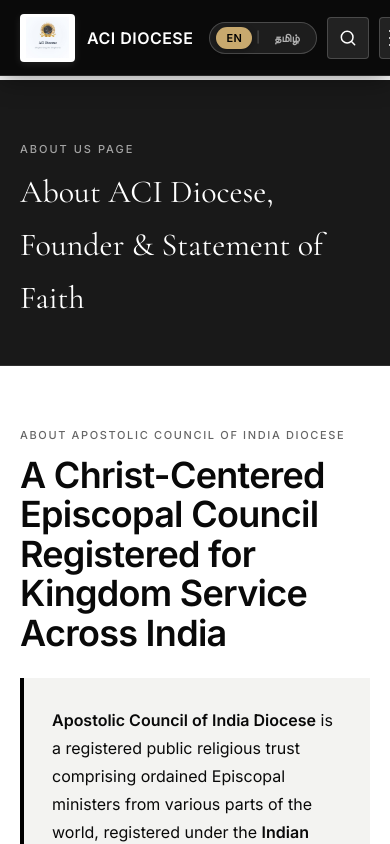
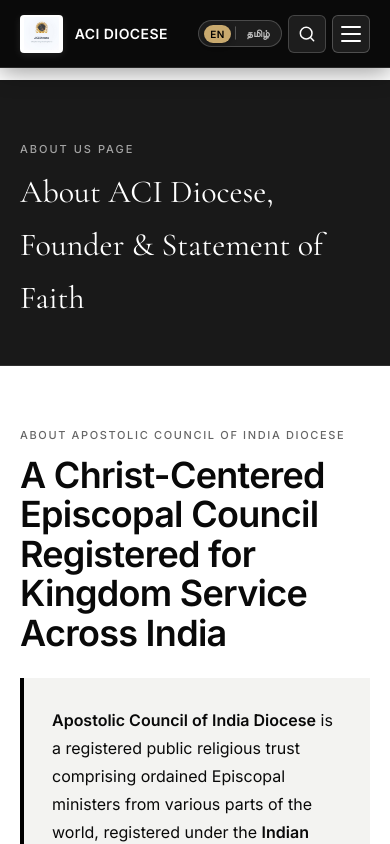
Before and after one commit to SriramGandhiS/aci-church-website, a React (Vite) app: page /about in a window 390 px wide. Shown: the top 844 px of the page. Built offline with nearby package versions, Linux system fonts and the light colour scheme.

Commit message:
Fix mobile hamburger navigation button visibility and responsive touch sizing

```diff
--- a/src/components/Header/Header.css
+++ b/src/components/Header/Header.css
@@ -73,16 +73,19 @@
   letter-spacing: 0.04em;
 }
 
-/* ---- NAV LIST ---- */
+/* ---- DESKTOP NAV ---- */
 .header-nav {
   display: flex;
   align-items: center;
+  flex: 1;
+  justify-content: center;
 }
 
 .nav-list {
   display: flex;
   align-items: center;
-  gap: 6px;
+  gap: clamp(14px, 1.6vw, 28px);
+  list-style: none;
 }
 
 .nav-item {
@@ -92,32 +95,25 @@
 .nav-link {
   display: inline-flex;
   align-items: center;
-  gap: 6px;
-  padding: 9px 15px;
-  color: #ffffff; /* High visibility pure white */
-  background: transparent;
-  border: none;
-  border-radius: 4px;
+  gap: 5px;
+  color: rgba(255, 255, 255, 0.82);
+  text-decoration: none;
+  font-size: 13.5px;
+  font-weight: 500;
+  letter-spacing: 0.04em;
+  padding: 8px 4px;
+  transition: color var(--transition-fast);
   cursor: pointer;
-  font-family: var(--font-sans);
-  font-size: 15px;
-  font-weight: 600;
-  letter-spacing: 0.02em;
-  transition: all var(--transition-fast);
-  white-space: nowrap;
-  text-decoration: none;
 }
 
 .nav-link:hover,
 .nav-item.active .nav-link {
-  color: #ffffff;
-  background: rgba(255, 255, 255, 0.15);
+  color: #c8a96e;
 }
 
 .chevron {
   transition: transform var(--transition-fast);
-  flex-shrink: 0;
-  opacity: 0.85;
+  opacity: 0.7;
 }
 
 .nav-item.active .chevron {
@@ -125,54 +121,46 @@
   opacity: 1;
 }
 
-/* ---- DROPDOWN PANEL ---- */
+/* Dropdown */
 .dropdown-panel {
   position: absolute;
-  top: calc(100% + 10px);
-  left: 0;
-  min-width: 250px;
-  background: #ffffff;
-  border: 1px solid rgba(0, 0, 0, 0.1);
-  border-top: 3px solid #000000;
-  box-shadow: 0 16px 40px rgba(0, 0, 0, 0.3);
+  top: calc(100% + 12px);
+  left: 50%;
+  transform: translateX(-50%) translateY(8px);
+  background: #161616;
+  border: 1px solid rgba(255, 255, 255, 0.14);
+  box-shadow: 0 16px 40px rgba(0, 0, 0, 0.7);
+  min-width: 230px;
+  padding: 8px 0;
   opacity: 0;
-  transform: translateY(-8px);
+  visibility: hidden;
+  transition: all var(--transition-fast);
   pointer-events: none;
-  transition: opacity 0.2s ease, transform 0.2s ease;
-  z-index: 200;
-  border-radius: 0 0 6px 6px;
+  z-index: 1100;
 }
 
 .dropdown-panel.visible {
   opacity: 1;
-  transform: translateY(0);
-  pointer-events: all;
-}
-
-.dropdown-panel ul {
-  padding: 8px 0;
-  margin: 0;
-  list-style: none;
+  visibility: visible;
+  transform: translateX(-50%) translateY(0);
+  pointer-events: auto;
 }
 
 .dropdown-link {
   display: block;
-  padding: 11px 22px;
-  font-family: var(--font-sans);
-  font-size: 13.5px;
-  font-weight: 600;
-  letter-spacing: 0.5px;
-  text-transform: uppercase;
-  color: #111111;
+  padding: 10px 20px;
+  color: rgba(255, 255, 255, 0.75);
+  font-size: 12.5px;
+  font-weight: 500;
+  letter-spacing: 0.05em;
   text-decoration: none;
-  transition: background var(--transition-fast), color var(--transition-fast), padding-left var(--transition-fast);
-  white-space: nowrap;
+  transition: all 0.15s ease;
 }
 
 .dropdown-link:hover {
-  background: #f4f4f4;
-  color: #000000;
-  padding-left: 26px;
+  background: rgba(200, 169, 110, 0.12);
+  color: #c8a96e;
+  padding-left: 24px;
 }
 
 /* ---- RIGHT CONTROLS ---- */
@@ -183,26 +171,26 @@
   flex-shrink: 0;
 }
 
-/* ---- LANGUAGE SWITCHER PILL ---- */
+/* Language Switcher Pill */
 .lang-switcher-pill {
   display: inline-flex;
   align-items: center;
-  gap: 4px;
+  gap: 3px;
   background: rgba(255, 255, 255, 0.08);
   border: 1px solid rgba(255, 255, 255, 0.2);
-  padding: 4px 6px;
+  padding: 3px 5px;
   border-radius: 20px;
 }
 
 .lang-btn {
   background: transparent;
   border: none;
-  color: rgba(255, 255, 255, 0.65);
+  color: rgba(255, 255, 255, 0.7);
   font-family: var(--font-sans);
   font-size: 11px;
   font-weight: 700;
-  padding: 4px 10px;
-  border-radius: 14px;
+  padding: 3px 8px;
+  border-radius: 12px;
   cursor: pointer;
   letter-spacing: 0.04em;
   transition: all 0.2s ease;
@@ -223,6 +211,7 @@
   font-size: 11px;
 }
 
+/* Search Icon */
 .icon-btn {
   display: flex;
   align-items: center;
@@ -230,42 +219,70 @@
   width: 42px;
   height: 42px;
   color: #ffffff;
-  background: rgba(255, 255, 255, 0.1);
+  background: rgba(255, 255, 255, 0.08);
   border: 1px solid rgba(255, 255, 255, 0.18);
-  border-radius: 4px;
+  border-radius: 6px;
   cursor: pointer;
   transition: all var(--transition-fast);
 }
 
 .icon-btn:hover {
   color: #ffffff;
-  background: rgba(255, 255, 255, 0.22);
+  background: rgba(255, 255, 255, 0.2);
+  border-color: rgba(255, 255, 255, 0.35);
 }
 
-/* Hamburger */
+/* Hamburger 3-Line Button */
 .hamburger {
+  display: none;
   flex-direction: column;
+  justify-content: center;
+  align-items: center;
   gap: 5px;
-  display: none;
+  width: 42px;
+  height: 42px;
+  background: rgba(255, 255, 255, 0.08);
+  border: 1.5px solid rgba(255, 255, 255, 0.22);
+  border-radius: 6px;
+  cursor: pointer;
+  padding: 0;
+  transition: all 0.2s ease;
+}
+
+.hamburger:hover {
+  background: rgba(200, 169, 110, 0.18);
+  border-color: #c8a96e;
 }
 
 .ham-line {
   display: block;
-  width: 22px;
+  width: 20px;
   height: 2px;
   background: #ffffff;
-  border-radius: 1px;
+  border-radius: 2px;
+  transition: all 0.2s ease;
+}
+
+.hamburger:hover .ham-line {
+  background: #c8a96e;
 }
 
 /* ============================================================
    RESPONSIVE
    ============================================================ */
 @media (max-width: 1140px) {
-  .header-nav { display: none; }
-  .hamburger  { display: flex; }
-  .header-inner { gap: 16px; }
+  .header-nav { display: none !important; }
+  .hamburger { display: flex !important; }
+  .header-inner { gap: 14px; }
 }
 
 @media (max-width: 640px) {
+  .site-header { height: 68px; }
   .logo-tagline { display: none; }
+  .logo-img { height: 38px; padding: 2px 4px; }
+  .logo-name { font-size: 14px; }
+  .lang-btn { padding: 3px 6px; font-size: 10px; }
+  .icon-btn, .hamburger { width: 38px; height: 38px; }
+  .header-controls { gap: 6px; }
+  .header-inner { padding-left: 12px; padding-right: 12px; }
 }
```
